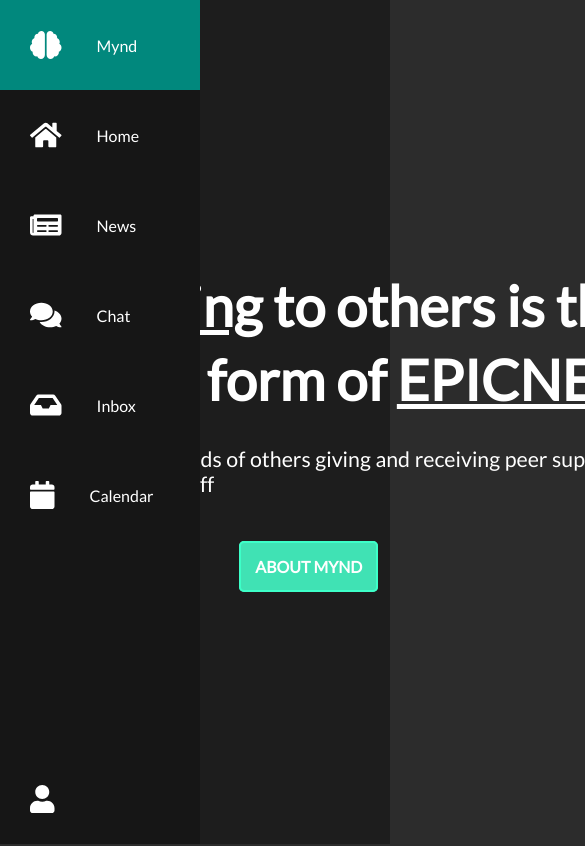
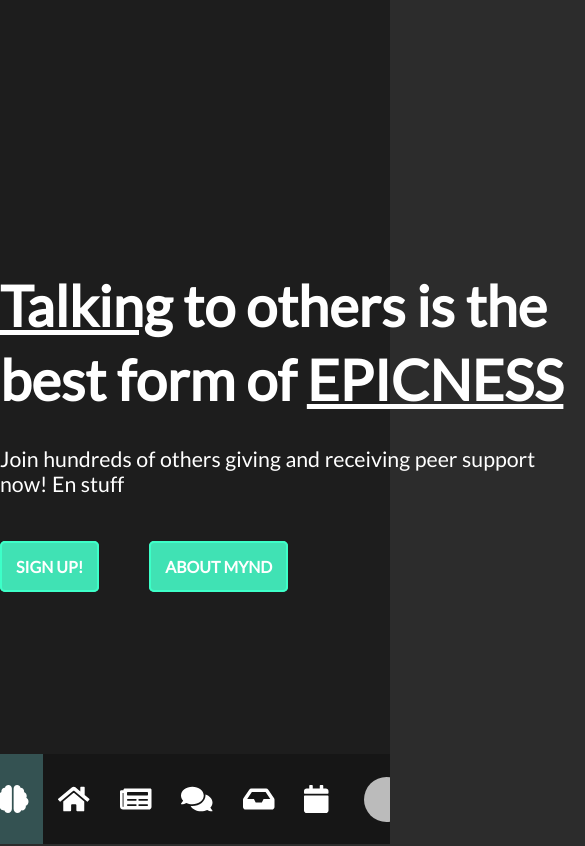
Before and after one commit to Team-25/Mynd, a React (Create React App) app in the folder Frontend/mynd/: page / in a window 390 px wide. Shown: the top 846 px of the page, 585 px wide, since content can reach past the window. Built offline with nearby package versions, Linux system fonts and the light colour scheme; no server answers; sample sign-in values are in the browser's storage.

Commit message:
[add] User profile image added

```diff
--- a/Frontend/mynd/src/components/Navbar-Vertical/NavbarVertical.scss
+++ b/Frontend/mynd/src/components/Navbar-Vertical/NavbarVertical.scss
@@ -49,8 +49,17 @@
         width: 90px;
         margin-left: 30px;
         height: 90px;
+    }
 
+    img {
+        width: 45px;
+        height: 45px;
+        margin-left: 20px;
+        vertical-align: middle;
+        border-radius: 50%;
     }
+
+
     a {
         display: flex;
         align-items: center;
@@ -80,4 +89,46 @@
 /* --- Logo --- */
 .nv-logo {
     background-color: $navbar-background-secondary;
+    letter-spacing: .5px;
+    font-weight: 600;
+    font-size: 20pt;
 }
+
+
+/* --- Media Query for Mobile Menu --- */
+@media only screen and (max-width: 820px) {
+    #navbar-vertical {
+        width: 100vw;
+        height: 90px;
+        bottom: 0;
+        left: 0;
+        top: unset;
+
+        &:hover {
+            width: 100vw;
+        }
+    }
+
+    .nv-nav {
+        flex-direction: row;
+        justify-content: center;
+    }
+
+    .app-container {
+        margin-left: 0;
+    }
+
+    .nv-item {
+        width: auto;
+        margin: 0;
+        svg {
+            margin: 0 15px;
+        }
+    }
+
+    .link-text {
+        display: none;
+    }
+
+
+}
--- a/Frontend/mynd/src/components/Navbar-Vertical/NavbarVertical.tsx
+++ b/Frontend/mynd/src/components/Navbar-Vertical/NavbarVertical.tsx
@@ -17,6 +17,9 @@
 }
 
 const Navbar = (props: IProps) => {
+    const [user] = useAuthState(auth);
+    let photoURL: string = user?.photoURL || '';
+    let displayName: string = user?.displayName || '';
 
     return (
         <nav id="navbar-vertical">
@@ -59,7 +62,8 @@
                 </li>
                 <li className="nv-item">
                     <NavLink to="/profile" activeClassName="active">
-                        <FontAwesomeIcon icon={faUser} />
+                        <img src={photoURL} alt={displayName} className="avatar" />
+                        <span className="link-text">Profile</span>
                     </NavLink>
                 </li>
             </ul>
```
